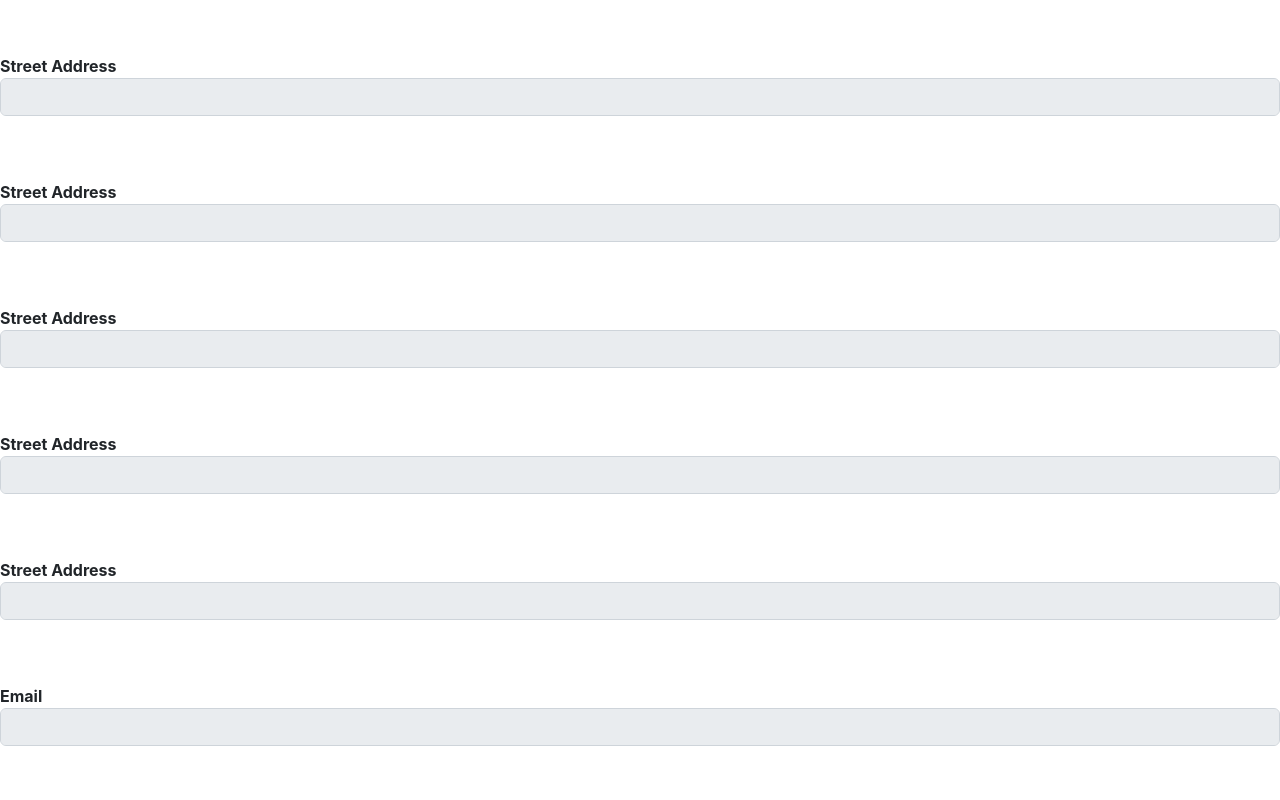
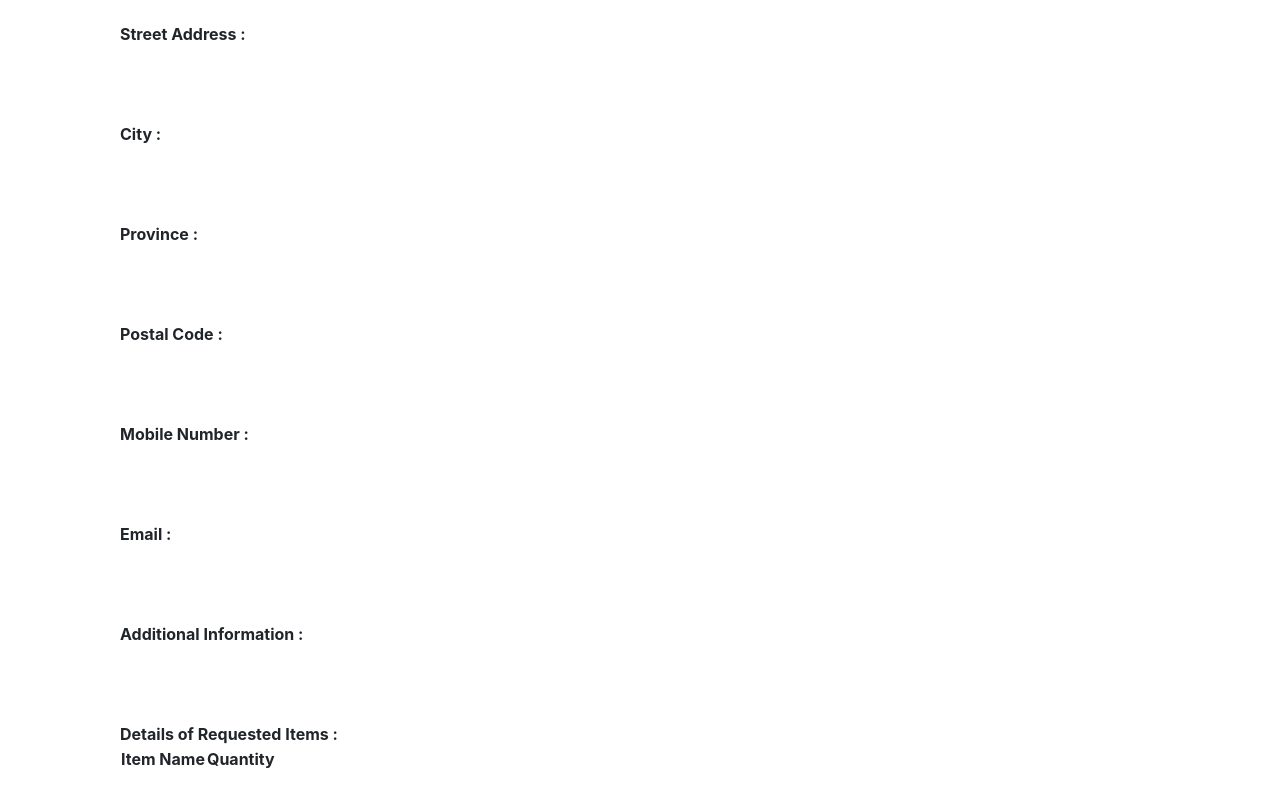
Before and after one commit to pamudipunsala/CSSE_web_app, a React (Create React App) app in the folder frontend/: page /editorders/1 in a window 1280 px wide. Shown: the part 360-1160 px from the top of the page. Built offline with nearby package versions, Linux system fonts and the light colour scheme; no server answers.

Commit message:
updated editorder file

```diff
--- a/frontend/package.json
+++ b/frontend/package.json
@@ -3,6 +3,7 @@
   "version": "0.1.0",
   "private": true,
   "dependencies": {
+    "@emailjs/browser": "^3.8.0",
     "@testing-library/jest-dom": "^5.16.5",
     "@testing-library/react": "^13.4.0",
     "@testing-library/user-event": "^13.5.0",
--- a/frontend/src/index.css
+++ b/frontend/src/index.css
@@ -21,8 +21,27 @@ code {
     overflow: scroll;
 }
 
+.table1{
+  position:relative;
+  background-color: white;
+  border: 1;
+}
+
 Table thead{
   position:sticky;
   top: 0px;
   margin: 0 0 0 0;
 }
+
+.form1{
+
+  padding: 20px;
+  width: 40%;
+  margin-left: 100px;
+
+}
+
+input[type=text]:disabled{
+  border:none;
+  background-color:white;
+}
--- a/frontend/src/pages/EditOrder.js
+++ b/frontend/src/pages/EditOrder.js
@@ -1,9 +1,11 @@
 import axios from 'axios';
-import React, { useEffect, useState } from 'react'
+import React, { useEffect, useState, useRef } from 'react'
 import { useParams } from 'react-router-dom';
+import emailjs from '@emailjs/browser';
 
 function EditOrder() {
     const { id } = useParams();
+    const form = useRef();
 
     const [supplier, setSupplier] = useState('');
     const [reqDate, setReqDate] = useState('');
@@ -14,6 +16,7 @@ function EditOrder() {
     const [contact, setContact] = useState('');
     const [email, setEmail] = useState('');
     const [adInfo, setAdInfo] = useState('');
+    const [items, setItems] = useState(['']);
     const [status, setStatus] = useState('');
 
 
@@ -31,6 +34,7 @@ function EditOrder() {
             setContact(orderDetail.contact)
             setEmail(orderDetail.email)
             setAdInfo(orderDetail.adInfo)
+            setItems(orderDetail.items)
             setStatus(orderDetail.status)
         })
 
@@ -49,9 +53,18 @@ function EditOrder() {
             contact,
             email,
             adInfo,
+            items,
             status
+
         }
         axios.put(`http://localhost:7000/order/update/${id}`, orderlist)
+        emailjs.send('service_po4f3vc', 'template_mzpvntf', orderlist, 'r0p6mYficqz5Ov-qX')
+        .then(function(response) {
+            console.log('SUCCESS!', response.status, response.text);
+         }, function(error) {
+            console.log('FAILED...', error);
+         });
+
         alert("Mail Sent Successfully")
         window.location.href = ('/orders')
     }
@@ -65,98 +78,119 @@ function EditOrder() {
                 <div className="formw">
                     <h1>View Order</h1>
                     <br/>
-                    <form onSubmit={handleSubmit}>
+                    <form ref={form} onSubmit={handleSubmit} className="form1">
 
-                        <label for="supplier"><b>Supplier</b></label>
+                        <label for="supplier"><b>Supplier :</b></label>
                         <input type="text"
                             className="form-control mb-2"
                             name="supplier"
                             disabled = "disabled"
                             value={supplier}
                             onChange={(e) => setSupplier(e.target.value)}
-                        /><br/><br/>
+                        /><br/>
 
-                        <label htmlFor="reqDate"><b>reqDate Number</b></label>
+                        <label htmlFor="reqDate"><b>Require Date :</b></label>
                         <input type="text"
                             className="form-control mb-3"
                             name="reqDate"
                             disabled = "disabled"
                             value={reqDate}
                             onChange={(e) => setReqDate(e.target.value)}
-                             /><br/><br/>
+                             /><br/>
 
-                        <label htmlFor="stAddress"><b>Street Address</b></label>
-                        <input type="stAddress"
+                        <label htmlFor="stAddress"><b>Street Address :</b></label>
+                        <input type="text"
                             className="form-control mb-3"
                             name="stAddress"
                             disabled = "disabled"
                             value={stAddress}
                             onChange={(e) => setStAddress(e.target.value)}
-                             /><br/><br/>
+                             /><br/>
 
-<label htmlFor="city"><b>Street Address</b></label>
-                        <input type="city"
+<label htmlFor="city"><b>City :</b></label>
+                        <input type="text"
                             className="form-control mb-3"
                             name="city"
                             disabled = "disabled"
                             value={city}
                             onChange={(e) => setStAddress(e.target.value)}
-                             /><br/><br/>
+                             /><br/>
 
-<label htmlFor="province"><b>Street Address</b></label>
-                        <input type="province"
+<label htmlFor="province"><b>Province :</b></label>
+                        <input type="text"
                             className="form-control mb-3"
                             name="province"
                             disabled = "disabled"
                             value={province}
                             onChange={(e) => setProvince(e.target.value)}
-                             /><br/><br/>
+                             /><br/>
 
-<label htmlFor="zipCode"><b>Street Address</b></label>
-                        <input type="zipCode"
+<label htmlFor="zipCode"><b>Postal Code :</b></label>
+                        <input type="text"
                             className="form-control mb-3"
                             name="zipCode"
                             disabled = "disabled"
                             value={zipCode}
                             onChange={(e) => setZip(e.target.value)}
-                             /><br/><br/>
+                             /><br/>
 
-<label htmlFor="contact"><b>Street Address</b></label>
-                        <input type="contact"
+<label htmlFor="contact"><b>Mobile Number :</b></label>
+                        <input type="text"
                             className="form-control mb-3"
                             name="contact"
                             disabled = "disabled"
                             value={contact}
                             onChange={(e) => setContact(e.target.value)}
-                             /><br/><br/>
+                             /><br/>
 
 
 
-                        <label htmlFor="email"><b>Email</b></label>
-                        <input type="email"
+                        <label htmlFor="email"><b>Email :</b></label>
+                        <input type="text"
                             className="form-control mb-3"
                             name="email"
                             disabled = "disabled"
                             value={email}
                             onChange={(e) => setEmail(e.target.value)}
-                             /><br/><br/>
+                             /><br/>
 
-<label htmlFor="adInfo"><b>Street Address</b></label>
-                        <input type="adInfo"
+<label htmlFor="adInfo"><b>Additional Information :</b></label>
+                        <input type="text"
                             className="form-control mb-3"
                             name="adInfo"
                             disabled = "disabled"
                             value={adInfo}
                             onChange={(e) => setAdInfo(e.target.value)}
-                             /><br/><br/>
+                             /><br/>
 
-<label htmlFor="status"><b>Street Address</b></label>
-                        <input type="status"
+
+                <div className="formw mb-5">
+                <label htmlFor="adInfo"><b>Details of Requested Items :</b></label>
+                        <div >
+                            <table className="table1">
+                                <tr>
+                                    <th>Item Name</th>
+                                    <th>Quantity</th>
+
+                                </tr>
+                                {items && items.map((item, index) => (
+                                <tr>
+                                    <td>{item.iName}</td>
+                                    <td>{item.quantity}</td>
+
+                                </tr>))}
+                            </table>
+
+                         </div>
+                 </div>
+
+<label htmlFor="status"><b>Status :</b></label>
+                        <input type="text"
                             className="form-control mb-3"
                             name="status"
                             value={status}
                             onChange={(e) => setStatus(e.target.value)}
-                             /><br/><br/>
+                             /><br/>
 
 
 
```
Also changed, not shown: 1 other file (tests, documents, lock files or other folders).
